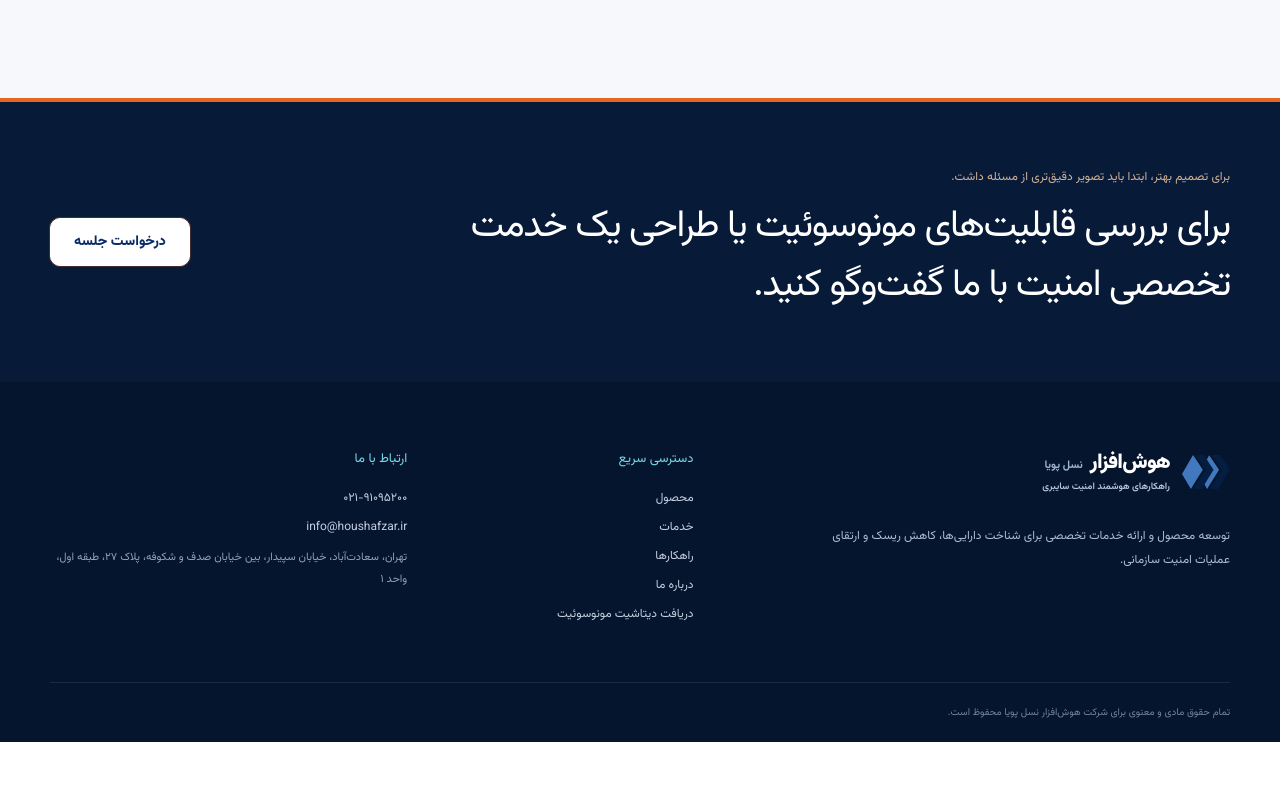
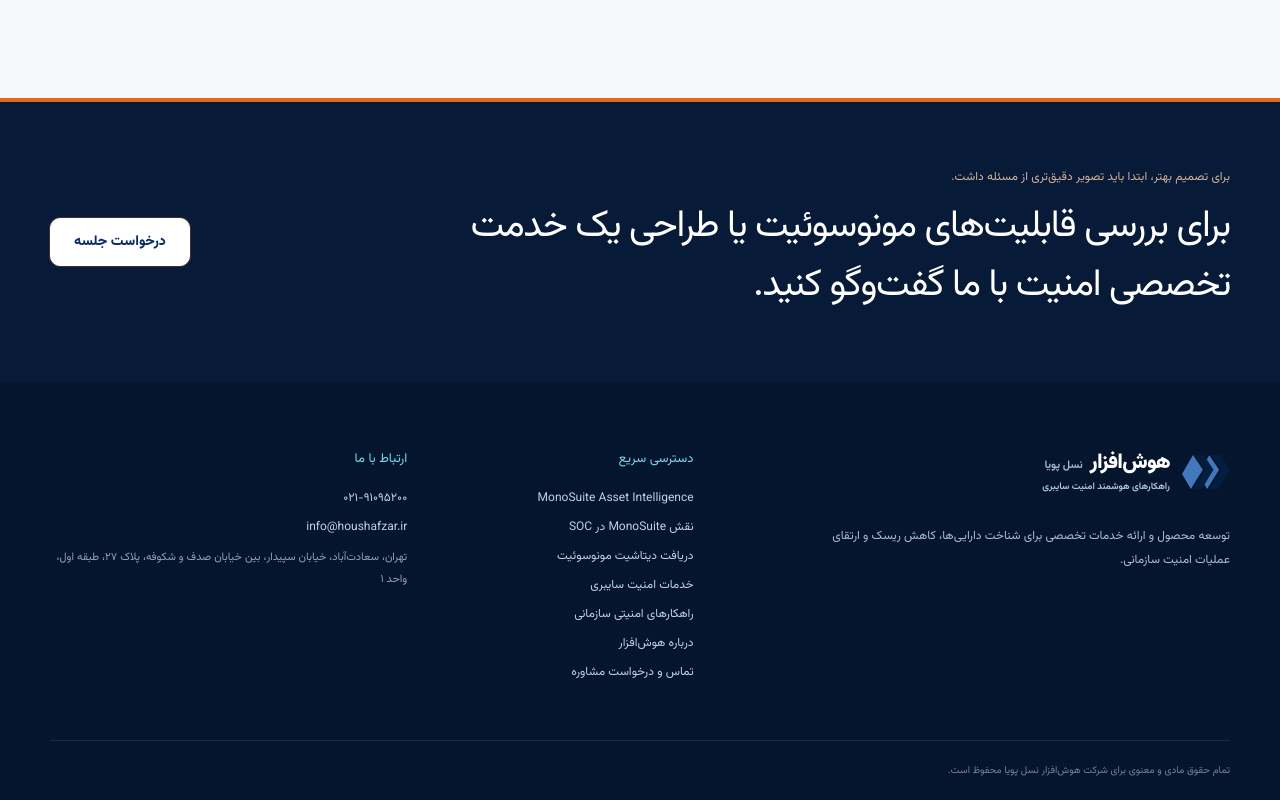
Before and after one commit to monaderi1/houshafzar-website, a Next.js app: page / in a window 1280 px wide. Shown: the part 5695-6495 px from the top of the page. Before the commit the page ends 6437 px from the top, so only its background shows below. Built offline with nearby package versions, Linux system fonts and the light colour scheme.

Commit message:
Strengthen internal linking across core site pages

```diff
--- a/app/components.tsx
+++ b/app/components.tsx
@@ -44,11 +44,16 @@ export function Footer() {
           <Brand />
           <p>توسعه محصول و ارائه خدمات تخصصی برای شناخت دارایی‌ها، کاهش ریسک و ارتقای عملیات امنیت سازمانی.</p>
         </div>
-        <div className="footer-links">
+        <nav className="footer-links" aria-label="لینک‌های داخلی سایت">
           <h3>دسترسی سریع</h3>
-          {nav.slice(1).map((item) => <Link key={item.href} href={item.href}>{item.label}</Link>)}
+          <Link href="/monosuit/">MonoSuite Asset Intelligence</Link>
+          <Link href="/soc-role/">نقش MonoSuite در SOC</Link>
           <Link href="/datasheet/">دریافت دیتاشیت مونوسوئیت</Link>
-        </div>
+          <Link href="/services/">خدمات امنیت سایبری</Link>
+          <Link href="/solutions/">راهکارهای امنیتی سازمانی</Link>
+          <Link href="/about/">درباره هوش‌افزار</Link>
+          <Link href="/contact/">تماس و درخواست مشاوره</Link>
+        </nav>
         <div className="footer-contact">
           <h3>ارتباط با ما</h3>
           <a href={contact.phoneHref}>{contact.phone}</a>
```
